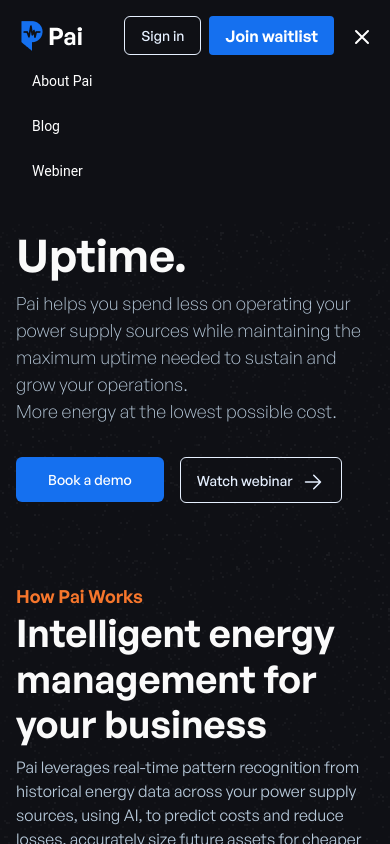
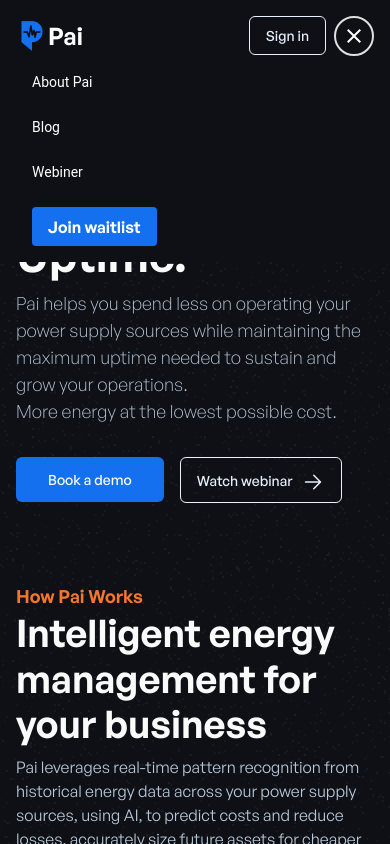
Before and after one commit to Jcolejeff/pai, a React (Vite) app: page / in a window 390 px wide. Both pictures are taken after a click on the button 362 px from the left and 37 px from the top of the page. Shown: the top 844 px of the page. Built offline with nearby package versions, Linux system fonts and the light colour scheme.

Commit message:
fixed navbar

```diff
--- a/src/components/navigation.jsx
+++ b/src/components/navigation.jsx
@@ -7,6 +7,8 @@
   Button,
   IconButton,
 } from "@material-tailwind/react";
+import { HiOutlineMenuAlt4 } from "react-icons/hi";
+import { IoMdClose } from "react-icons/io";
 
 export default function Navigation() {
   const [openNav, setOpenNav] = React.useState(false);
@@ -68,55 +70,39 @@
               </button>
             </Link>
           </div>
-          <div className="">
+          <div>
             <Link to="/waitlist">
-              <button className="bg-custom-blue rounded font-semibold leading-5 text-white px-4 py-[0.6rem] mr-4 lg:mr-0">
+              <button className="bg-custom-blue rounded font-semibold leading-5 text-white px-4 py-[0.6rem] mr-4 lg:mr-0 hidden lg:flex">
                 Join waitlist
               </button>
             </Link>
             <IconButton
               type="button"
               variant="text"
-              className="h-6 w-6 text-inherit hover:bg-transparent focus:bg-transparent active:bg-transparent lg:hidden"
+              className="h-12 w-12 flex items-center justify-center border-2 border-gray-300 rounded-full hover:bg-transparent focus:bg-transparent active:bg-transparent lg:hidden"
               ripple={false}
               onClick={() => setOpenNav(!openNav)}
             >
               {openNav ? (
-                <svg
-                  xmlns="http://www.w3.org/2000/svg"
-                  fill="none"
-                  className="h-6 w-6"
-                  viewBox="0 0 24 24"
-                  stroke="currentColor"
-                  strokeWidth={2}
-                >
-                  <path
-                    strokeLinecap="round"
-                    strokeLinejoin="round"
-                    d="M6 18L18 6M6 6l12 12"
-                  />
-                </svg>
+                <IoMdClose className="text-white text-[1.5rem]" />
               ) : (
-                <svg
-                  xmlns="http://www.w3.org/2000/svg"
-                  className="h-6 w-6"
-                  fill="none"
-                  stroke="currentColor"
-                  strokeWidth={2}
-                >
-                  <path
-                    strokeLinecap="round"
-                    strokeLinejoin="round"
-                    d="M4 6h16M4 12h16M4 18h16"
-                  />
-                </svg>
+                <HiOutlineMenuAlt4 className="text-white text-[1.5rem]" />
               )}
             </IconButton>
           </div>
         </div>
       </div>
       <Collapse open={openNav}>
-        <div className="container mx-auto">{navList}</div>
+        <div className="container mx-auto">
+          {navList}
+          <div className="ml-4">
+            <Link to="/waitlist">
+              <button className="bg-custom-blue rounded font-semibold leading-5 text-white px-4 py-[0.6rem] mr-4 lg:mr-0">
+                Join waitlist
+              </button>
+            </Link>
+          </div>
+        </div>
       </Collapse>
     </Navbar>
   );
```
